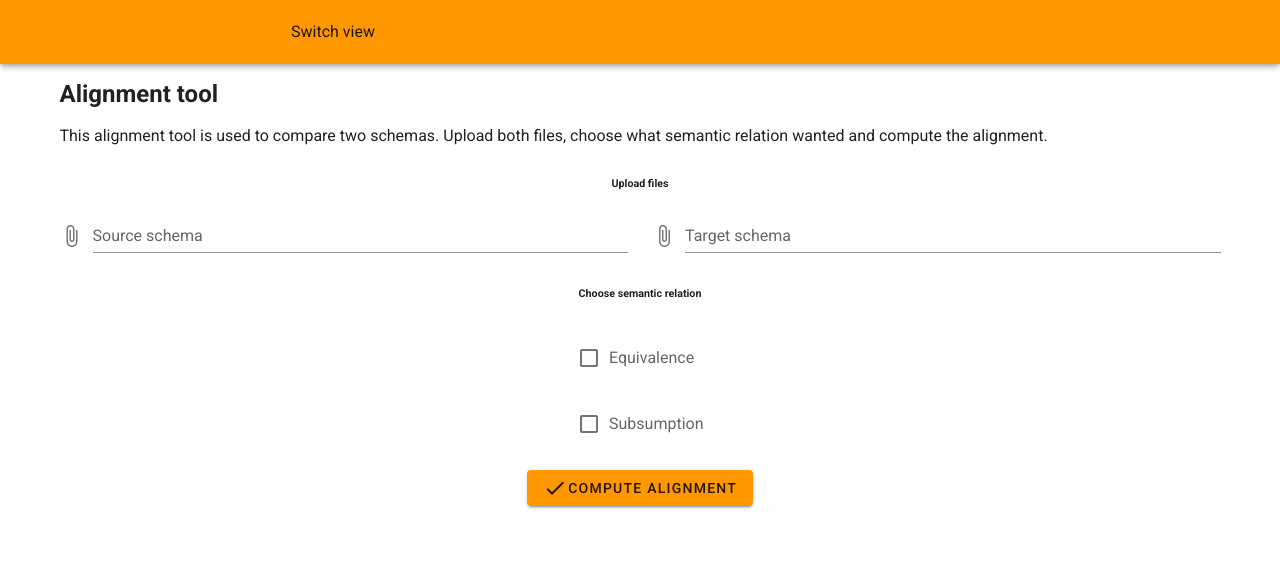
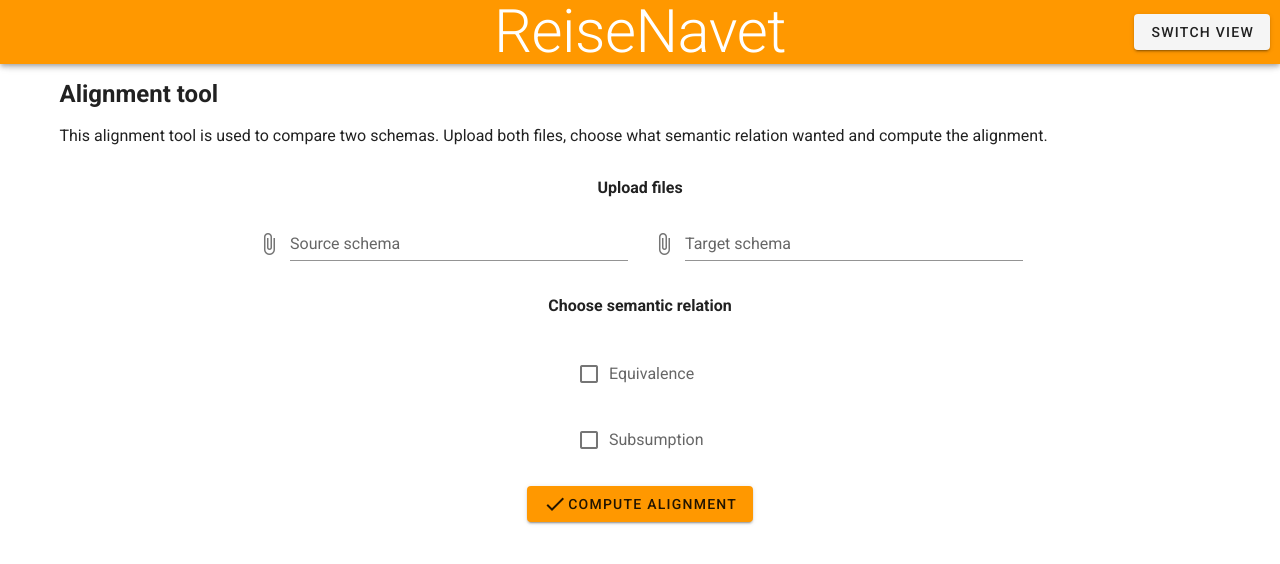
Before and after one commit to ReiseNavet/data-integration-tool-frontend, a Vue app: page / in a window 1280 px wide. Shown: the top 564 px of the page. Built offline with nearby package versions, Linux system fonts and the light colour scheme.

Commit message:
Finalize initial design, ready for pull-request

```diff
--- a/public/index.html
+++ b/public/index.html
@@ -4,14 +4,14 @@
     <meta charset="utf-8">
     <meta http-equiv="X-UA-Compatible" content="IE=edge">
     <meta name="viewport" content="width=device-width,initial-scale=1.0">
-    <link rel="icon" href="<%= BASE_URL %>favicon.ico">
-    <title><%= htmlWebpackPlugin.options.title %></title>
+    <link rel="icon" href="<%= BASE_URL %>favicon.png">
+    <title>Reisenavet: Alignment Tool</title>
     <link rel="stylesheet" href="https://fonts.googleapis.com/css?family=Roboto:100,300,400,500,700,900">
     <link rel="stylesheet" href="https://cdn.jsdelivr.net/npm/@mdi/font@latest/css/materialdesignicons.min.css">
   </head>
   <body>
     <noscript>
-      <strong>We're sorry but <%= htmlWebpackPlugin.options.title %> doesn't work properly without JavaScript enabled. Please enable it to continue.</strong>
+      <strong>We're sorry but Reisenavet: Alignment Tool doesn't work properly without JavaScript enabled. Please enable it to continue.</strong>
     </noscript>
     <div id="app"></div>
     <!-- built files will be auto injected -->
--- a/src/App.vue
+++ b/src/App.vue
@@ -57,4 +57,9 @@
 </script>
 
 <style lang="scss">
+@media (min-width: 1904px) {
+  .container {
+    max-width: 1185px!important;
+  }
+}
 </style>
--- a/src/components/Header.vue
+++ b/src/components/Header.vue
@@ -1,41 +1,29 @@
 <template>
-    <v-app-bar
-      app
-      color="orange"
-    >
-      <div class="d-flex justify-center w-100">
-        <v-img
-          contain
-          class="mr-2"
-          src='../assets/logo.png'
-          transition="scale-transition"
-          height="60"
-        />
-      </div>
-      <div class="col">
-        <button type="button" class="btn btn-primary" @click="submit">Switch view</button>
-      </div>
+    <v-app-bar app color="orange">
+      <v-row justify="center" align="center">
+        <h1 class="text-h2 white--text user-select-none">ReiseNavet</h1>
+        <v-btn id="switch-view-button" type="button" class="btn" @click="submit">Switch view</v-btn>
+      </v-row>
     </v-app-bar>
 </template>
 
 <script>
 export default {
-  components: {},
-  props: {},
-  data: () => ({
-  }),
-  computed: {
-  },
   methods: {
     submit() {
       this.$emit('submit')
     },
   },
-  mounted() {
-  }
 }
 </script>
 
 <style lang="scss">
+  #switch-view-button {
+    position: absolute;
+    right: 10px;
+  }
 
+  .user-select-none {
+    user-select: none;
+  }
 </style>
--- a/src/views/Form.vue
+++ b/src/views/Form.vue
@@ -14,10 +14,10 @@
       </v-col>
     </v-row>
     <v-row class="my-0" justify="center">
-      <h6>Upload files</h6>
+      <h4>Upload files</h4>
     </v-row>
     <v-row class="my-0 rn-file-upload">
-      <v-col>
+      <v-col offset-sm="2" sm="4" cols="12">
         <v-file-input
           truncate-length="30"
           placeholder="Source schema"
@@ -26,7 +26,7 @@
           v-model="sourceSchema"
         />
       </v-col>
-      <v-col>
+      <v-col sm="4" cols="12">
         <v-file-input
           truncate-length="30"
           placeholder="Target schema"
@@ -37,7 +37,7 @@
       </v-col>
     </v-row>
     <v-row class="my-0" justify="center">
-      <h6>Choose semantic relation</h6>
+      <h4>Choose semantic relation</h4>
     </v-row>
     <v-row justify="center" class="rn-checkboxes">
       <v-col style="width: 150px!important; flex-grow: 0;">
@@ -104,10 +104,4 @@
   .rn-file-upload .v-input__slot {
     cursor: pointer!important;
   }
-
-  // .rn-checkboxes .v-messages {
-  //   height: 0!important;
-  //   min-height: 0!important;
-  //   padding: 0!important;
-  // }
 </style>
--- a/src/views/Result.vue
+++ b/src/views/Result.vue
@@ -2,20 +2,18 @@
 <div class="container">
   <v-row>
     <v-col>
-      <h2> Alignment result </h2>
+      <h2 style="white-space: nowrap;"> Alignment result </h2>
+
     </v-col>
-    <v-col>
-      <v-row>
-        <v-col>
-          <v-btn color="white" elevation="2" @click="download">
+    <div class="float-md-right">
+      <v-btn class="ma-2 mr-0" color="white" elevation="2" @click="download">
         <v-icon dark> mdi-download </v-icon>
         Download alignment
       </v-btn>
-        </v-col>
-        <v-col>
+
       <v-dialog v-model="dialog" persistent max-width="290">
         <template v-slot:activator="{ on, attrs }">
-              <v-btn color="orange" v-bind="attrs" v-on="on">
+          <v-btn class="ml-2" color="orange" v-bind="attrs" v-on="on">
             <v-icon dark> mdi-arrow-left </v-icon>
             New alignment
           </v-btn>
@@ -38,9 +36,8 @@
           </v-card-actions>
         </v-card>
       </v-dialog>
-        </v-col>
-      </v-row>
-    </v-col>
+
+    </div>
   </v-row>
   <v-row justify="center">
     <v-col>
@@ -53,7 +50,7 @@
         :headers="tableHeaders"
         :items="result"
         :items-per-page="10"
-      class="elevation-1"
+        class="elevation-4"
       />
     </v-col>
   </v-row>
--- a/vue.config.js
+++ b/vue.config.js
@@ -1,8 +1,8 @@
 module.exports = {
-  "devServer": {
-    "host": "localhost"
+  devServer: {
+    host: "localhost"
   },
-  "transpileDependencies": [
+  transpileDependencies: [
     "vuetify"
-  ]
+  ],
 }
```
Also changed, not shown: public/favicon.png (added), 1 other file (tests, documents, lock files or other folders). Lines whose indentation alone changed are shown as unchanged.
